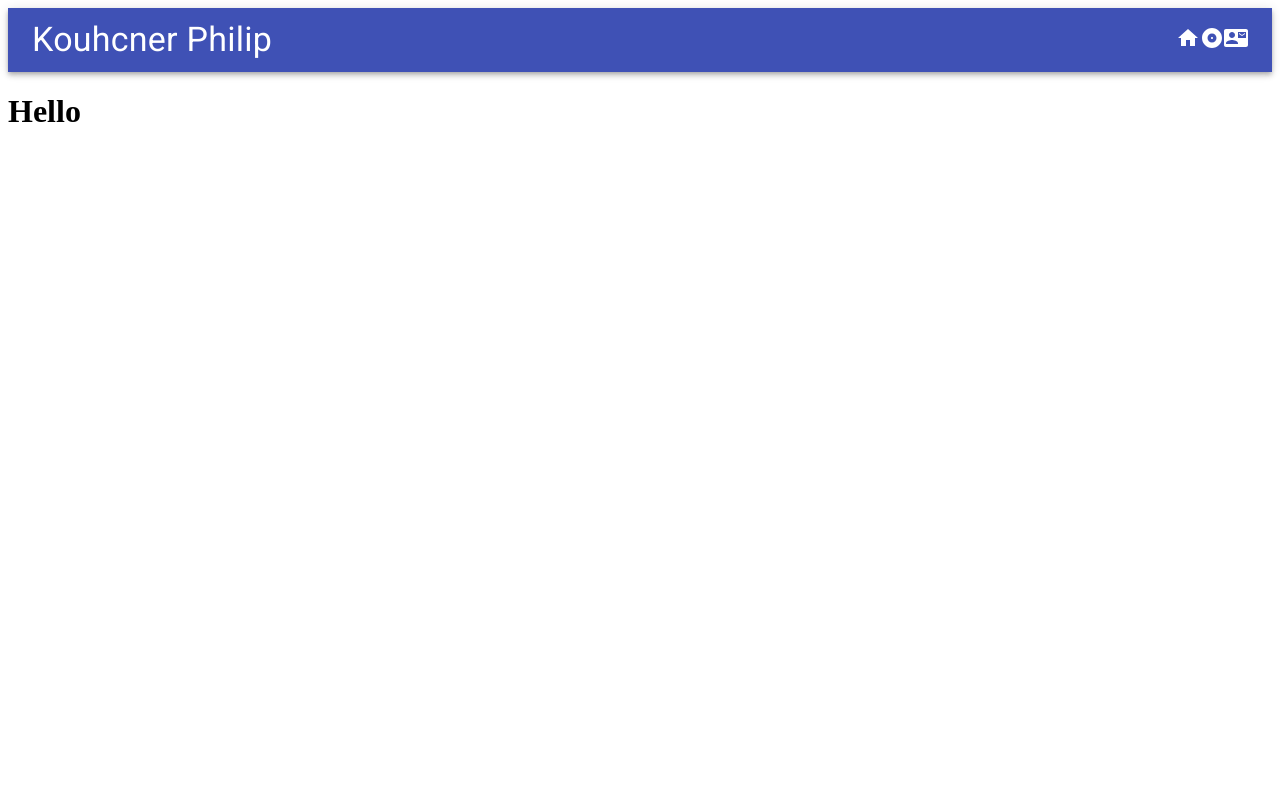
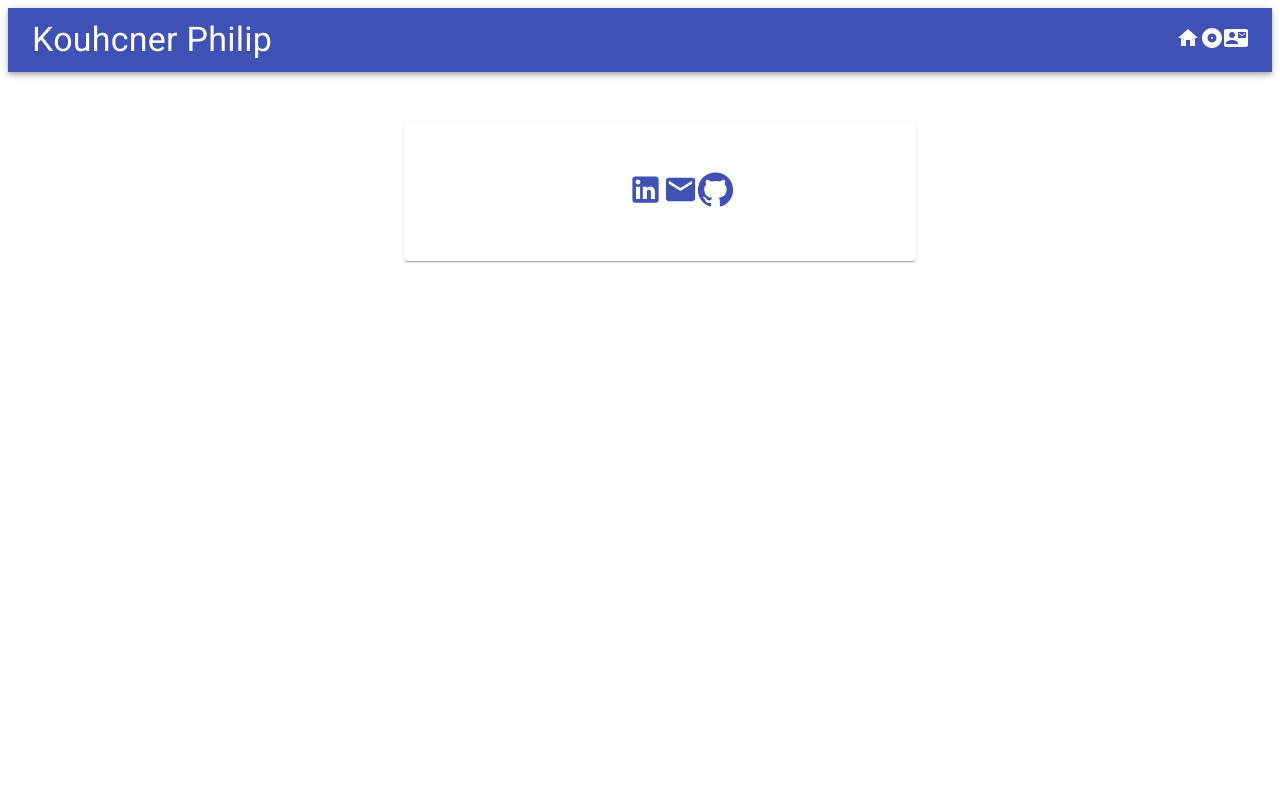
Before and after one commit to PhilipK-webdev/React_Portfolio, a React (Create React App) app: page /about in a window 1280 px wide. Shown: the top 800 px of the page. Built offline with nearby package versions, Linux system fonts and the light colour scheme; a web font is replaced by a local one.

Commit message:
finish the about page

```diff
--- a/src/component/About.js
+++ b/src/component/About.js
@@ -1,11 +1,54 @@
-import React from 'react'
+import React from 'react';
+import { makeStyles } from '@material-ui/core/styles';
+import { Container, Card } from '@material-ui/core';
+import Link from '@material-ui/core/Link';
+import LinkedInIcon from '@material-ui/icons/LinkedIn';
+import MailIcon from '@material-ui/icons/Mail';
+import GitHubIcon from '@material-ui/icons/GitHub';
+
 
 const About = () => {
+
+    const useStyles = makeStyles({
+        root: {
+            display: 'flex',
+            justifyContent: "center",
+            alignContent: "center",
+            marginTop: "50px",
+            marginLeft: "40px",
+            marginBottom: "50px"
+        },
+        card: {
+
+            // height: "290px",
+            width: "250px",
+            marginTop: "10px",
+        }
+    });
+
+    const classes = useStyles();
+
+
+
     return (
-        <div>
-            <h1>Hello</h1>
-        </div>
-    )
+        <Container maxWidth="sm" >
+            <Card className={classes.root} >
+                <div className={classes.root}>
+                    <Link href="https://www.linkedin.com/in/philip-kouchner-886264100/">
+                        <LinkedInIcon fontSize={"large"} />
+                    </Link>
+                    <Link href="mailto:philipk179@gmail.com" label={"test@example.com"}>
+                        <MailIcon fontSize={"large"} />
+                    </Link>
+                    <Link href="https://github.com/PhilipK-webdev" >
+                        <GitHubIcon fontSize={"large"} />
+                    </Link>
+                </div>
+            </Card>
+
+        </Container>
+
+    );
 }
 
 export default About
```
